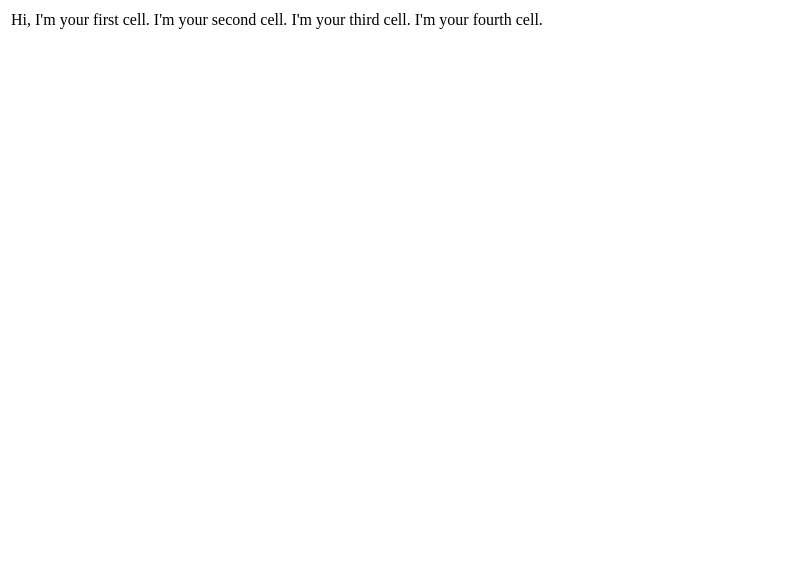
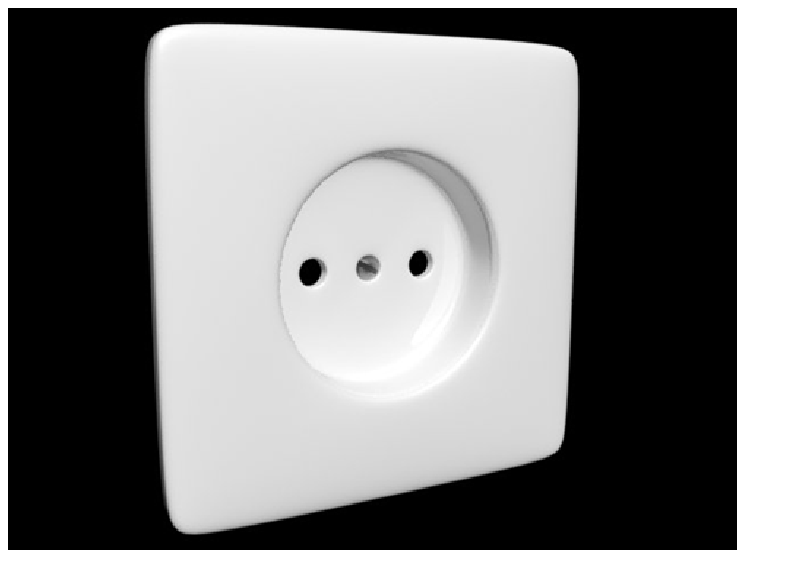
Before and after one commit to IvaPopov/8, a plain HTML site: page index.html in a window 1280 px wide. Shown: the whole page, without its empty margins (0-792 px from the left). Drawn offline with Linux system fonts and the light colour scheme.

Commit message:
Update index.html

```diff
--- a/index.html
+++ b/index.html
@@ -7,14 +7,7 @@
 
 <body>
 
-<table>
-<tr>
-  <td>Hi, I'm your first cell.</td>
-  <td>I'm your second cell.</td>
-  <td>I'm your third cell.</td>
-  <td>I'm your fourth cell.</td>
-</tr>
-</table>
+<img src ="Разетка.png">
 
 
 </body>
```
